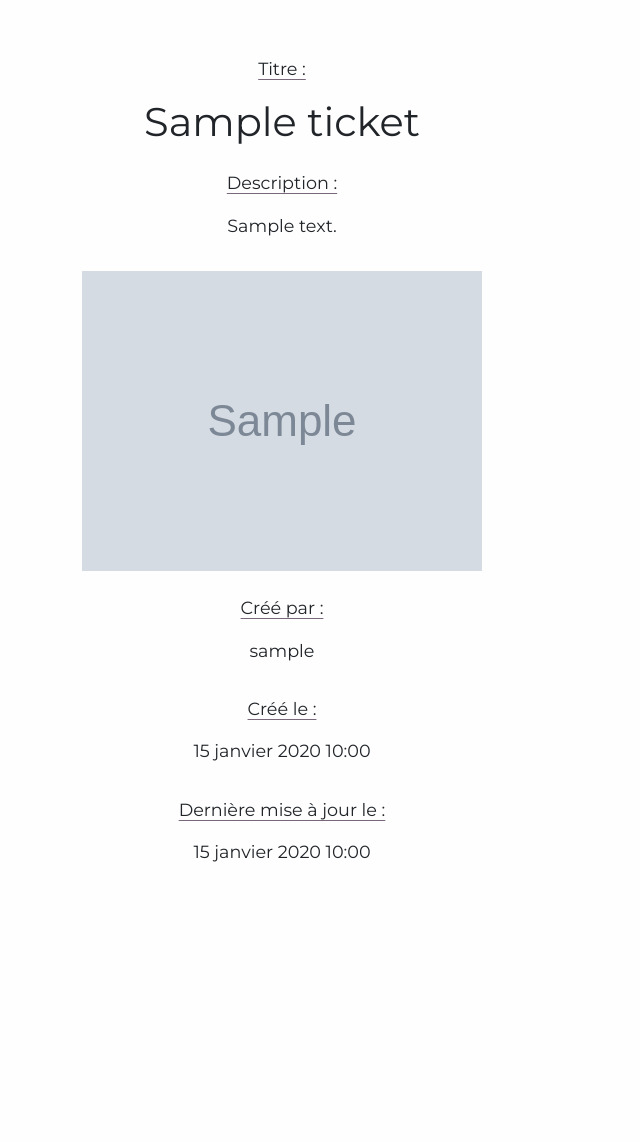
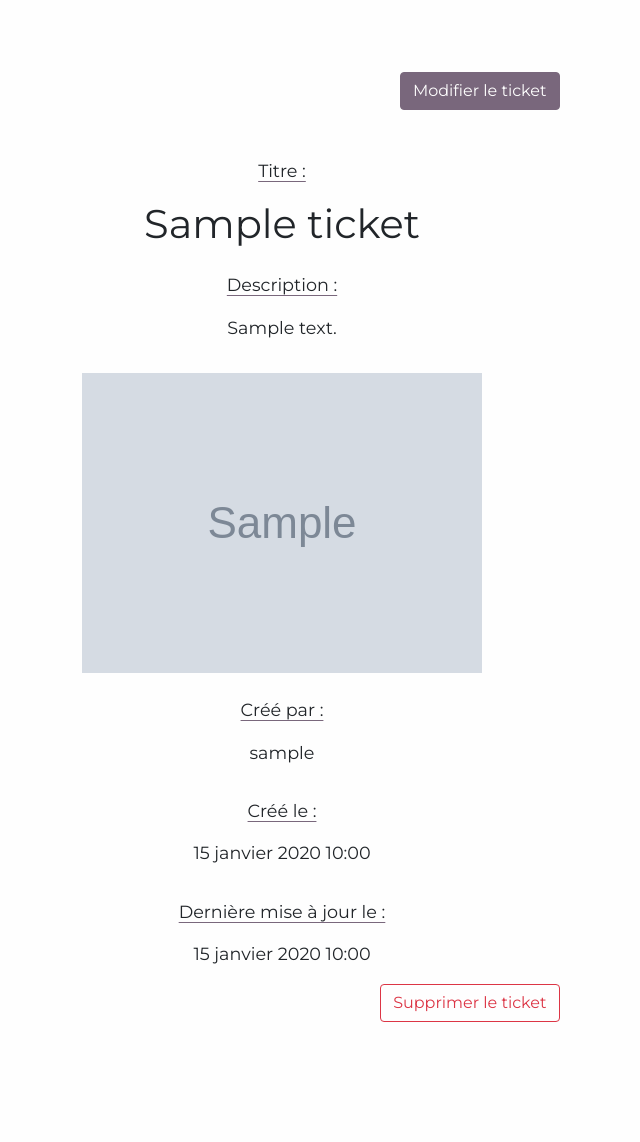
Before and after one commit to ClaireRuysschaert/P9_OC_LITReview, a Django app: page /home/ticket/1/ in a window 1280 px wide. Shown: the part 172-1314 px from the top of the page, without its empty margins (358-998 px from the left). Before the commit the page ends 1034 px from the top, so only its background shows below. Run offline with Django 4.2, Linux system fonts and the light colour scheme; tables that the repository leaves empty hold one stand-in row (values such as "Sample post"); grey boxes marked "Sample" are stand-in pictures.

Commit message:
feat: Handle ticket edition and deletion

```diff
--- a/blog/templates/blog/ticket_detail.html
+++ b/blog/templates/blog/ticket_detail.html
@@ -4,6 +4,9 @@
 
 <div class="d-flex justify-content-center">
     <div class="col-sm-7 px-5 text-center p-4">
+        <div class="text-end mt-3 mb-5">
+            <a class="btn btn-primary" href="{% url 'edit_ticket' ticket.id %}">Modifier le ticket</a>
+        </div>
         <p class="description_underline">Titre :</p><h1 class="pb-3">{{ ticket.title }}</h1>
         <p class="description_underline">Description :</p><p class="pb-3"> {{ ticket.description }}</p>
         {% if ticket.image %}
@@ -12,6 +15,9 @@
         <p class="description_underline pt-4">Créé par :</p><p class="pb-3"> {{ ticket.user.username }}</p>
         <p class="description_underline">Créé le :</p><p class="pb-3"> {{ ticket.created_on }}</p>
         <p class="description_underline">Dernière mise à jour le :</p><p>{{ ticket.updated_on }}</p>
+        <div class="text-end mt-3 mb-5">
+            <a class="btn btn-outline-danger" href="{% url 'delete_ticket' ticket.id %}">Supprimer le ticket</a>
+        </div>
     </div>
 </div>
 
--- a/blog/urls.py
+++ b/blog/urls.py
@@ -5,4 +5,6 @@ urlpatterns = [
     path("", blog.views.home, name="home"),
     path("create_ticket/", blog.views.create_ticket, name="create_ticket"),
     path("ticket/<int:ticket_id>/", blog.views.ticket_detail, name="ticket_detail"),
+    path("ticket/<int:ticket_id>/edit/", blog.views.edit_ticket, name="edit_ticket"),
+    path("ticket/<int:ticket_id>/delete/", blog.views.delete_ticket, name="delete_ticket"),
 ]
--- a/blog/views.py
+++ b/blog/views.py
@@ -27,3 +27,25 @@ def create_ticket(request: HttpRequest):
 def ticket_detail(request, ticket_id):
     ticket = get_object_or_404(Ticket, id=ticket_id)
     return render(request, 'blog/ticket_detail.html', {'ticket': ticket})
+
+def edit_ticket(request:HttpRequest, ticket_id):
+    ticket = get_object_or_404(Ticket, id=ticket_id)
+    if request.method == "POST":
+        form = TicketForm(request.POST, request.FILES, instance=ticket)
+        if form.is_valid():
+            ticket:Ticket = form.save(commit=False)
+            ticket.user = request.user
+            ticket.save()
+            messages.success(request, f"Votre ticket a bien été modifié.")
+            return redirect('ticket_detail', ticket_id=ticket.pk)
+    else:
+        form = TicketForm(instance=ticket)
+    return render(request, 'blog/edit_ticket.html', {'form': form})
+
+def delete_ticket(request: HttpRequest, ticket_id):
+    ticket = get_object_or_404(Ticket, id=ticket_id)
+    if request.method == 'POST':
+        ticket.delete()
+        messages.success(request, "Votre ticket a bien été supprimé.")
+        return redirect('home')
+    return render(request, 'blog/delete_ticket.html', {'ticket': ticket})
```
Also changed, not shown: blog/templates/blog/delete_ticket.html (added, +18 -0 lines), blog/templates/blog/edit_ticket.html (added, +18 -0 lines).
